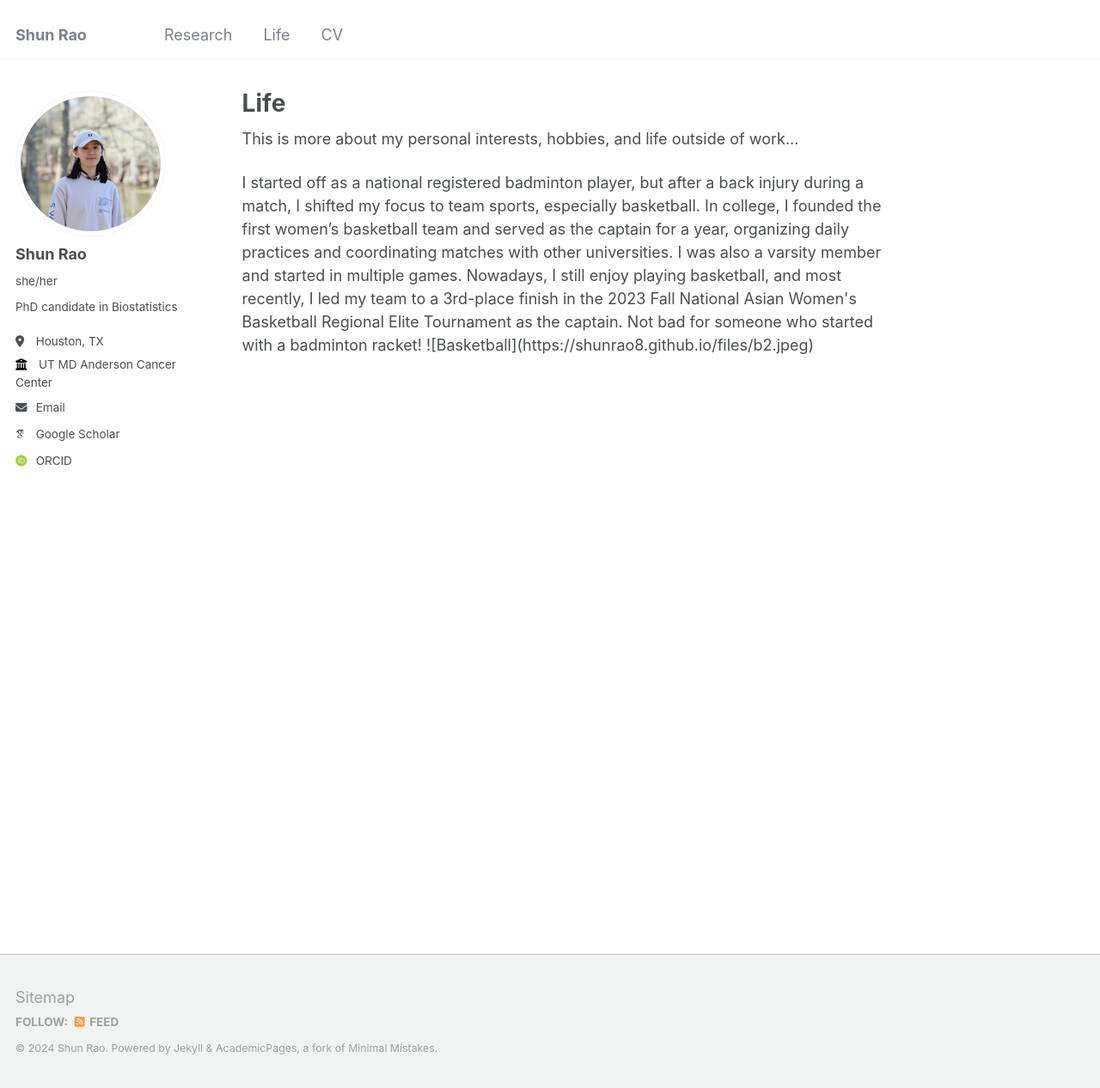
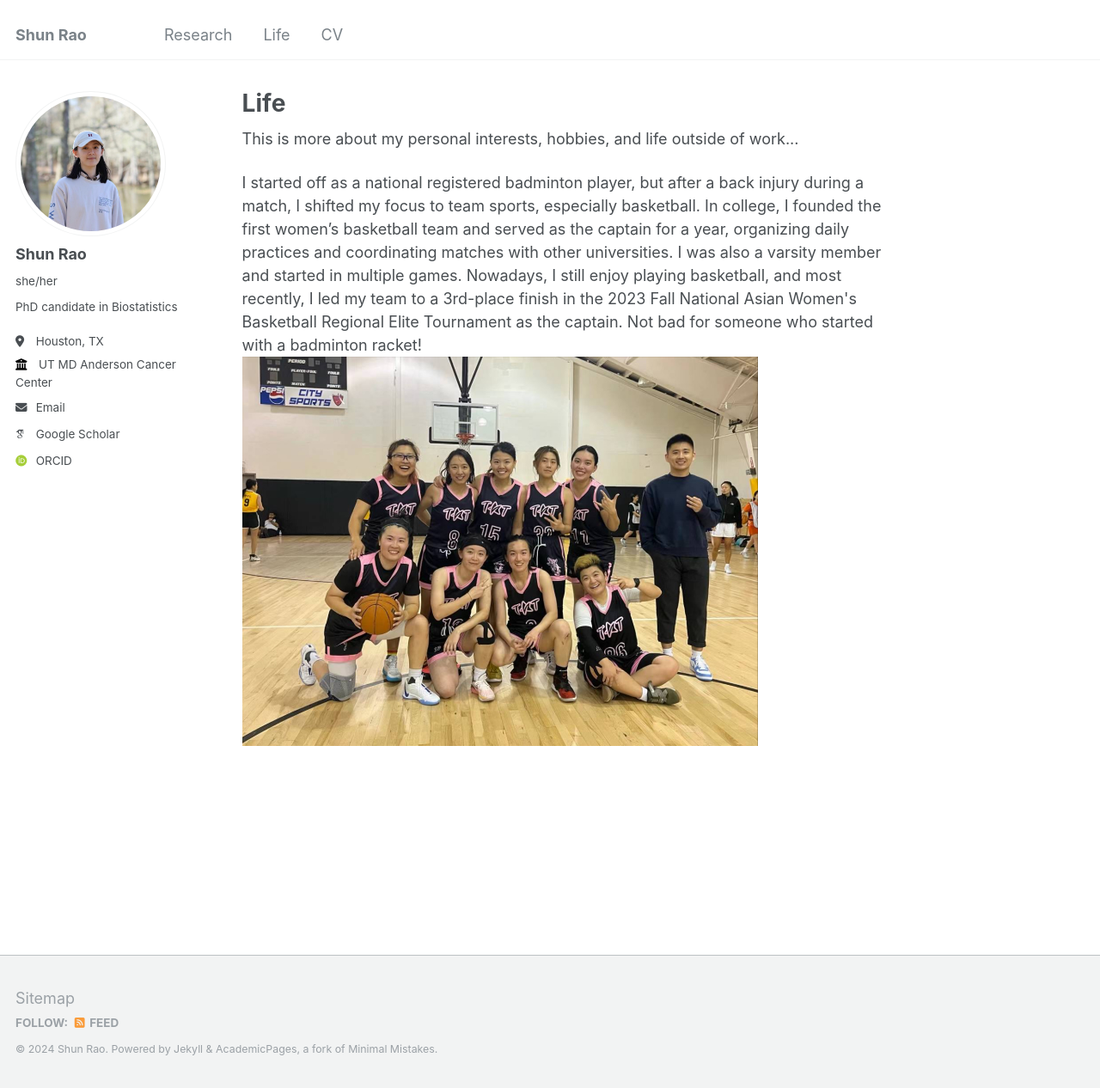
Before and after one commit to ShunRao8/shunrao8.github.io, a Jekyll site: the page built from _pages/life.html, in a window 1280 px wide and 1266 px high. Shown: the whole window at 86% size. Built offline with Jekyll 4.4.1, drawn with Linux system fonts in a browser that asks for light colours; some web fonts are replaced.

Commit message:
Update life.html

```diff
--- a/_pages/life.html
+++ b/_pages/life.html
@@ -7,4 +7,4 @@ permalink: /life/
 <p>This is more about my personal interests, hobbies, and life outside of work...</p>
 
 I started off as a national registered badminton player, but after a back injury during a match, I shifted my focus to team sports, especially basketball. In college, I founded the first women’s basketball team and served as the captain for a year, organizing daily practices and coordinating matches with other universities. I was also a varsity member and started in multiple games. Nowadays, I still enjoy playing basketball, and most recently, I led my team to a 3rd-place finish in the 2023 Fall National Asian Women's Basketball Regional Elite Tournament as the captain. Not bad for someone who started with a badminton racket!
-![Basketball](https://shunrao8.github.io/files/b2.jpeg)
+<img src="https://shunrao8.github.io/files/b2.jpeg" alt="Basketball" style="width:100%; max-width:600px;">
```
